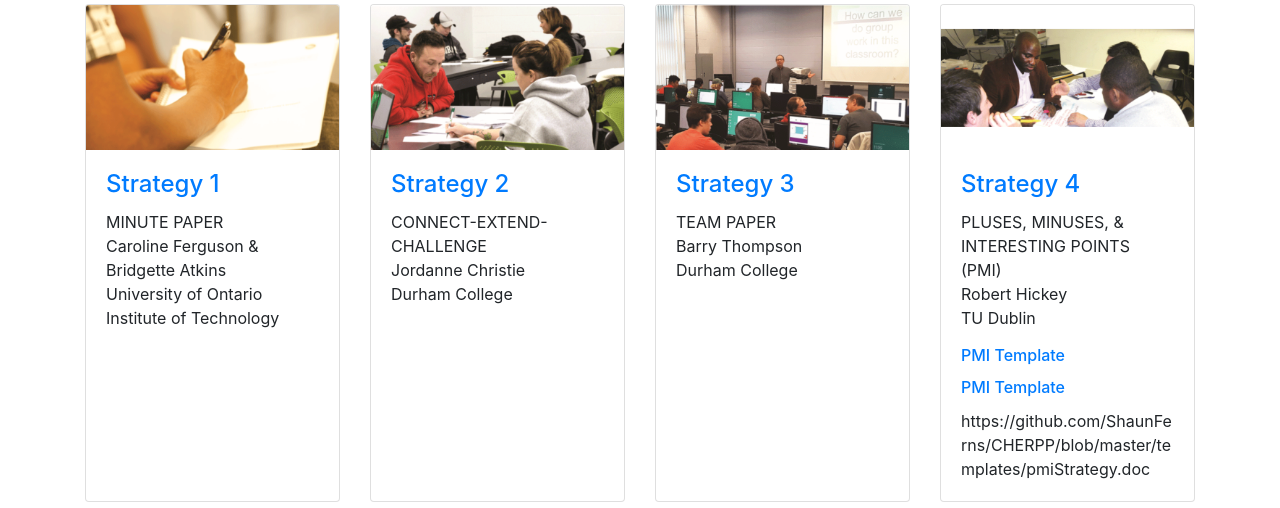
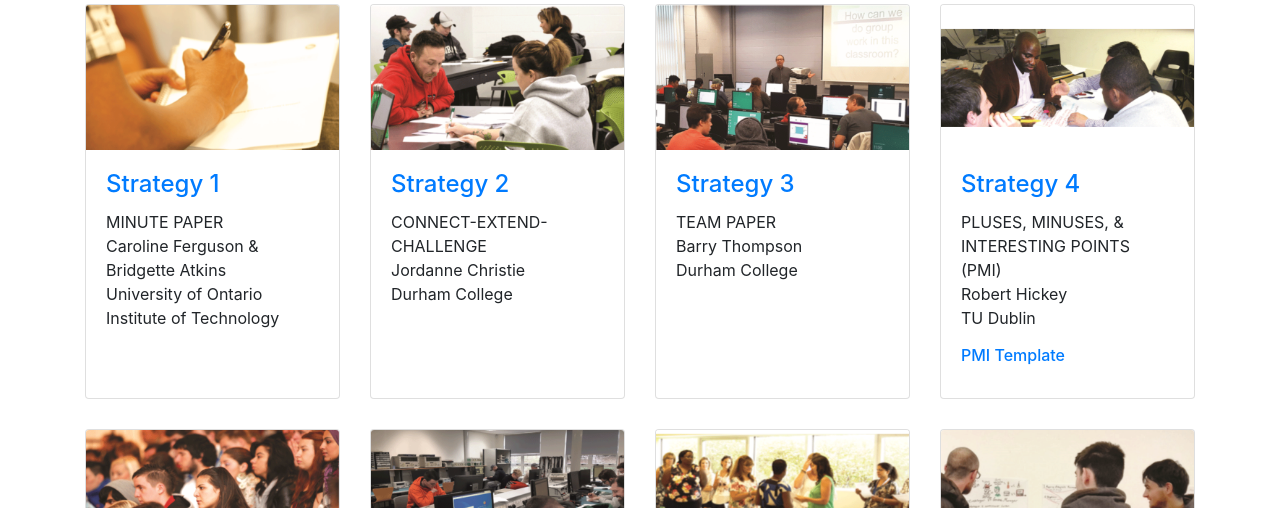
Before and after one commit to ShaunFerns/CHERPP, a website: page index.html in a window 1280 px wide. Shown: the part 292-800 px from the top of the page. Drawn offline with Linux system fonts and the light colour scheme.

Commit message:
Add files via upload

```diff
--- a/index.html
+++ b/index.html
@@ -86,8 +86,6 @@
               <h4 class="card-title"> <a href="strategypdf/04.pdf">Strategy 4</a></h4>
               <p class="card-text">PLUSES, MINUSES, & INTERESTING POINTS (PMI) <br>Robert Hickey <br>TU Dublin</p>
 				<h6 class="card-title"> <a href="templates/pmiStrategy.doc">PMI Template</a></h6>
-				<h6 class="card-title"> <a href="templates/pmiStrategy.doc">PMI Template</a></h6>
-				https://github.com/ShaunFerns/CHERPP/blob/master/templates/pmiStrategy.doc
             </div>
           </div>
         </div>
```
